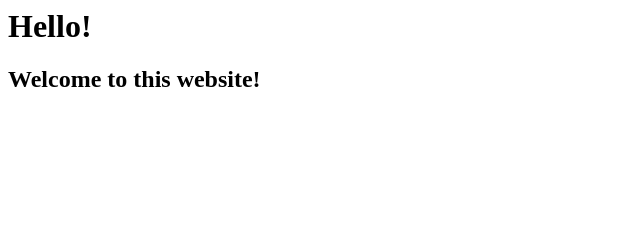
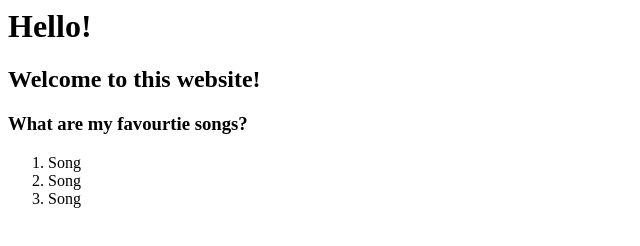
Before and after one commit to lb8361/BeeBook, a plain HTML site: page index.html in a window 1280 px wide. Shown: the whole page, without its empty margins (0-640 px from the left). Drawn offline with Linux system fonts and the light colour scheme.

Commit message:
Update index.html

```diff
--- a/index.html
+++ b/index.html
@@ -14,6 +14,22 @@ Welcome to this website!
 </h2>
 
 <h3>
+What are my favourtie songs?
+  </h3>
+
+  <p>
+    <ol>
+      <li>
+        Song
+      </li>
+      <li>
+        Song
+      </li>
+      <li>
+        Song
+      </li>
+  </ol>
+  </p>
 
 
 
```
